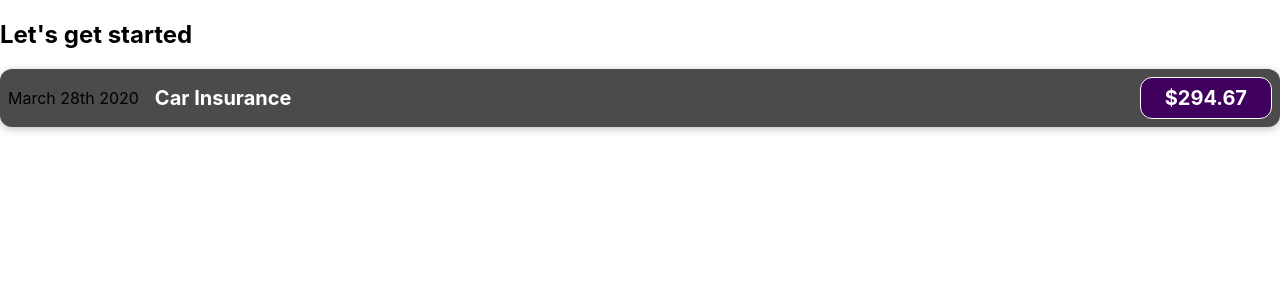
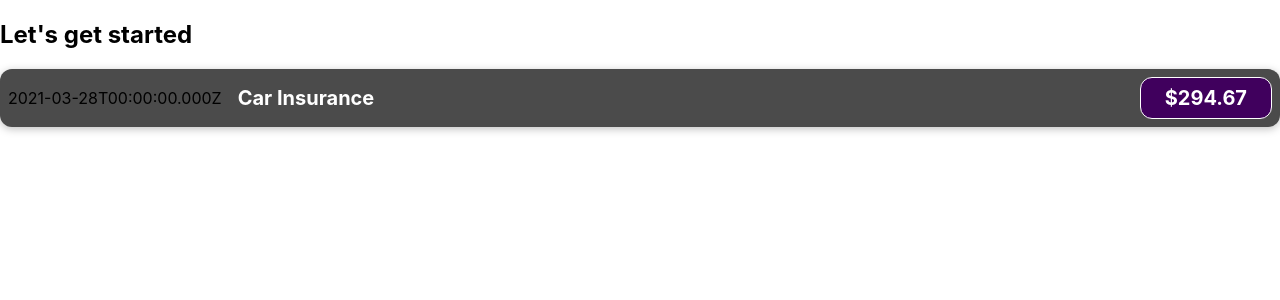
Before and after one commit to hheeju98/react-basic, a React (Create React App) app: page / in a window 1280 px wide. Shown: the top 300 px of the page. Built offline with nearby package versions, Linux system fonts and the light colour scheme.

Commit message:
JSX에서 동적데이터 출력

```diff
--- a/src/components/ExpenseItem.js
+++ b/src/components/ExpenseItem.js
@@ -1,11 +1,14 @@
 import "./ExpenseItem.css";
 function ExpenseItem() {
+  const expenseDate = new Date(2021, 2, 28);
+  const expenseTitle = "Car Insurance";
+  const expenseAmount = 294.67;
   return (
     <div className="expense-item">
-      <div>March 28th 2020</div>
+      <div>{expenseDate.toISOString()}</div>
       <div className="expense-item__description">
-        <h2>Car Insurance</h2>
-        <div className="expense-item__price">$294.67</div>
+        <h2>{expenseTitle}</h2>
+        <div className="expense-item__price">${expenseAmount}</div>
       </div>
     </div>
   );
```
